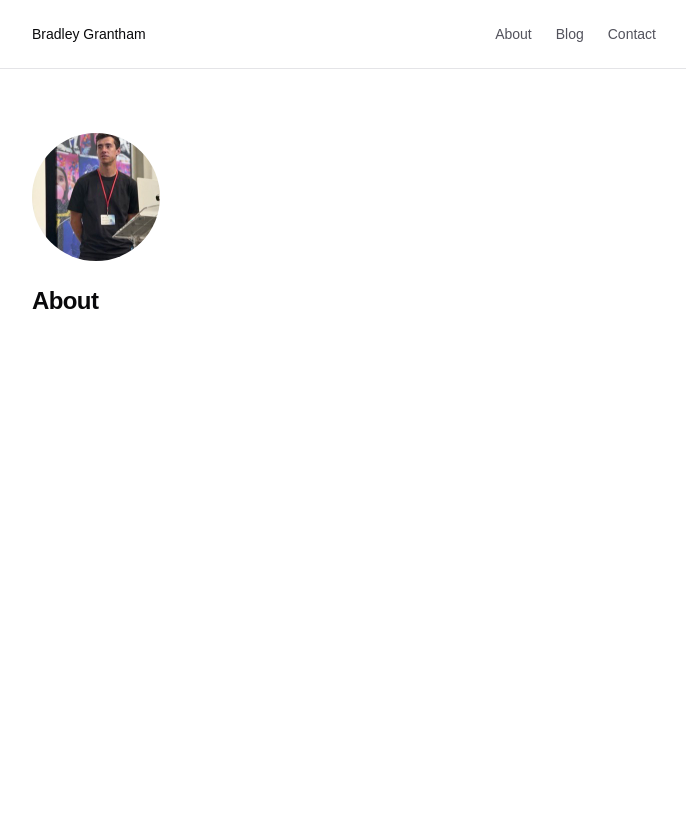
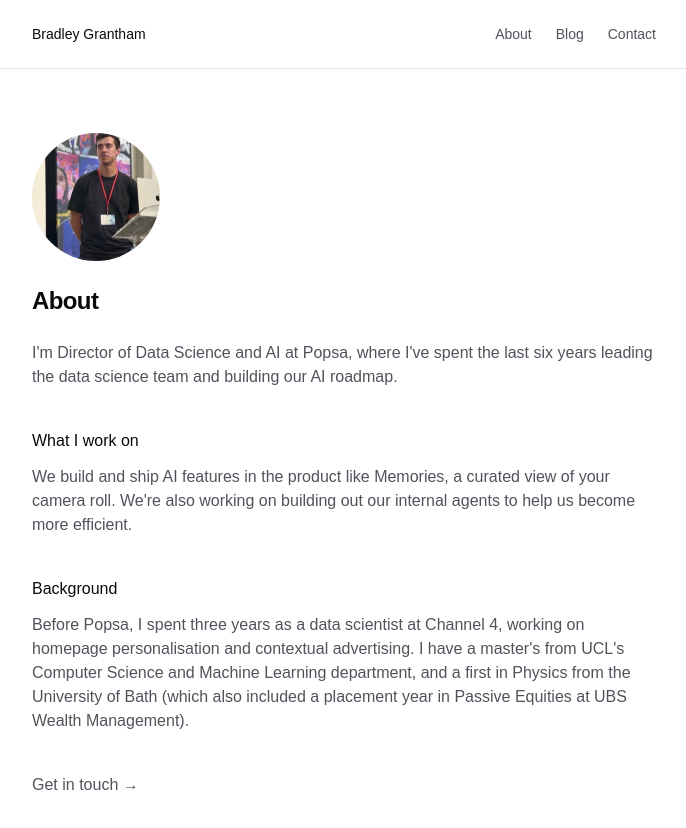
Before and after one commit to BradleyGrantham/bradleygrantham.com, a Next.js app: page /about in a window 1280 px wide. Shown: the top 828 px of the page, without its empty margins (296-982 px from the left). Before the commit the page ends 800 px from the top, so only its background shows below. Built offline with nearby package versions, Linux system fonts and the light colour scheme.

Commit message:
Add homepage intro and About page content
Co-Authored-By: Claude Opus 5.5 <noreply@anthropic.com>

```diff
--- a/src/app/about/page.tsx
+++ b/src/app/about/page.tsx
@@ -1,5 +1,6 @@
 import type { Metadata } from "next";
 import Image from "next/image";
+import Link from "next/link";
 
 export const metadata: Metadata = {
   title: "About | Bradley Grantham",
@@ -22,6 +23,47 @@ export default function AboutPage() {
       <h1 className="mt-6 text-2xl font-semibold tracking-tight text-zinc-950 dark:text-zinc-50">
         About
       </h1>
+
+      <div className="mt-6 flex flex-col gap-10 text-zinc-600 dark:text-zinc-400">
+        <p>
+          I&apos;m Director of Data Science and AI at Popsa, where I&apos;ve
+          spent the last six years leading the data science team and building
+          our AI roadmap.
+        </p>
+
+        <section>
+          <h2 className="font-medium text-zinc-950 dark:text-zinc-50">
+            What I work on
+          </h2>
+          <p className="mt-3">
+            We build and ship AI features in the product like Memories, a curated view of your camera roll.
+            We&apos;re also working on building out our internal agents to help us become more efficient.
+          </p>
+        </section>
+
+        <section>
+          <h2 className="font-medium text-zinc-950 dark:text-zinc-50">
+            Background
+          </h2>
+          <p className="mt-3">
+            Before Popsa, I spent three years as a data scientist at Channel 4,
+            working on homepage personalisation and contextual advertising. I
+            have a master&apos;s from UCL&apos;s Computer Science
+            and Machine Learning department, and a first in Physics from the
+            University of Bath (which also included a placement year in Passive
+            Equities at UBS Wealth Management).
+          </p>
+        </section>
+
+        <p>
+          <Link
+            href="/contact"
+            className="hover:text-zinc-950 hover:underline dark:hover:text-zinc-50"
+          >
+            Get in touch →
+          </Link>
+        </p>
+      </div>
     </div>
   );
 }
--- a/src/app/page.tsx
+++ b/src/app/page.tsx
@@ -22,6 +22,14 @@ export default function Home() {
           Bradley Grantham
         </h1>
       </div>
+
+      <p className="mt-6 text-zinc-600 dark:text-zinc-400">
+        I currently lead data science and AI at Popsa. This is where I write about side projects
+          or anything else AI/ML-related.{" "}
+        <Link href="/about" className="hover:underline">
+          More about me →
+        </Link>
+      </p>
 
       {recentPosts.length > 0 && (
         <div className="mt-14">
```
